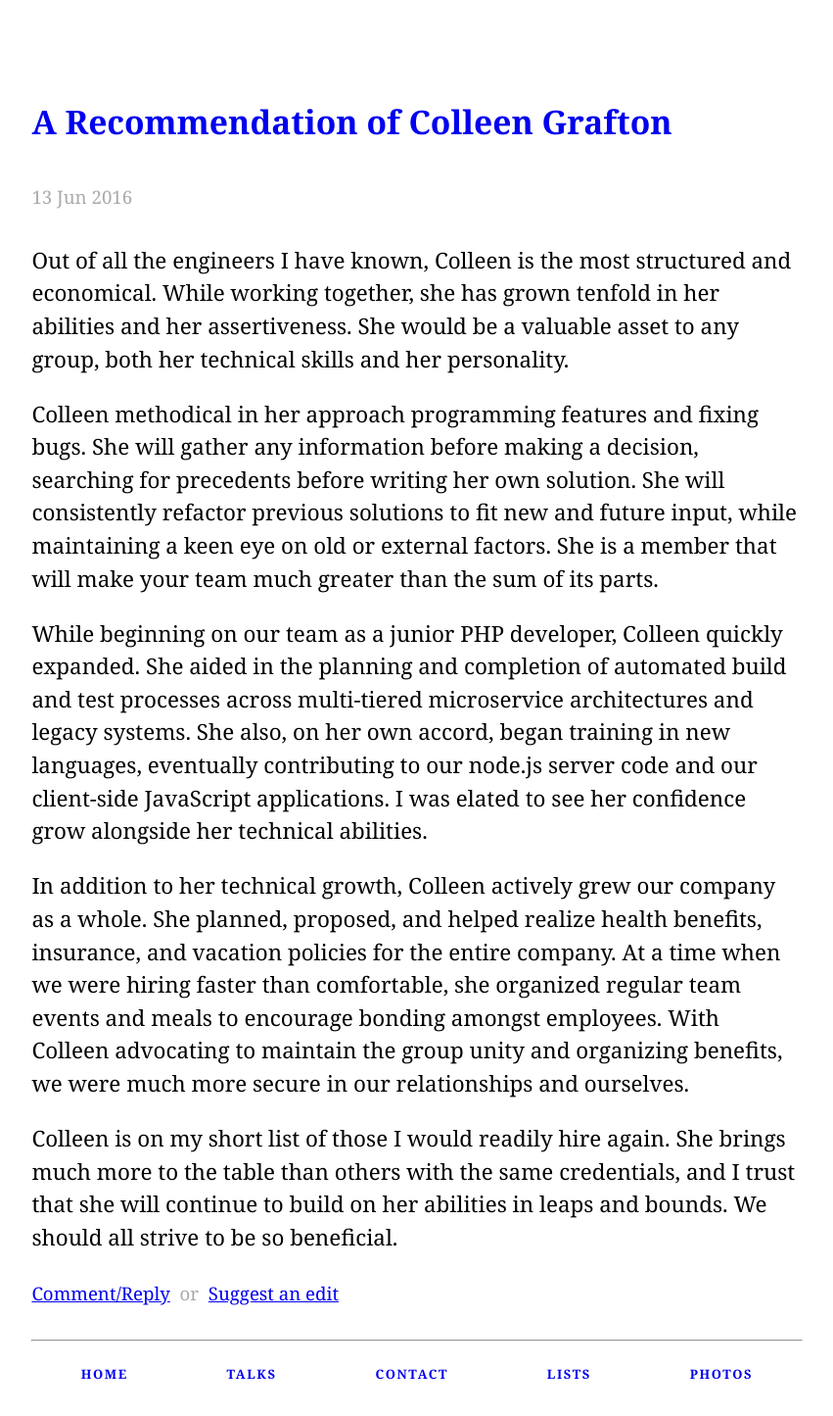
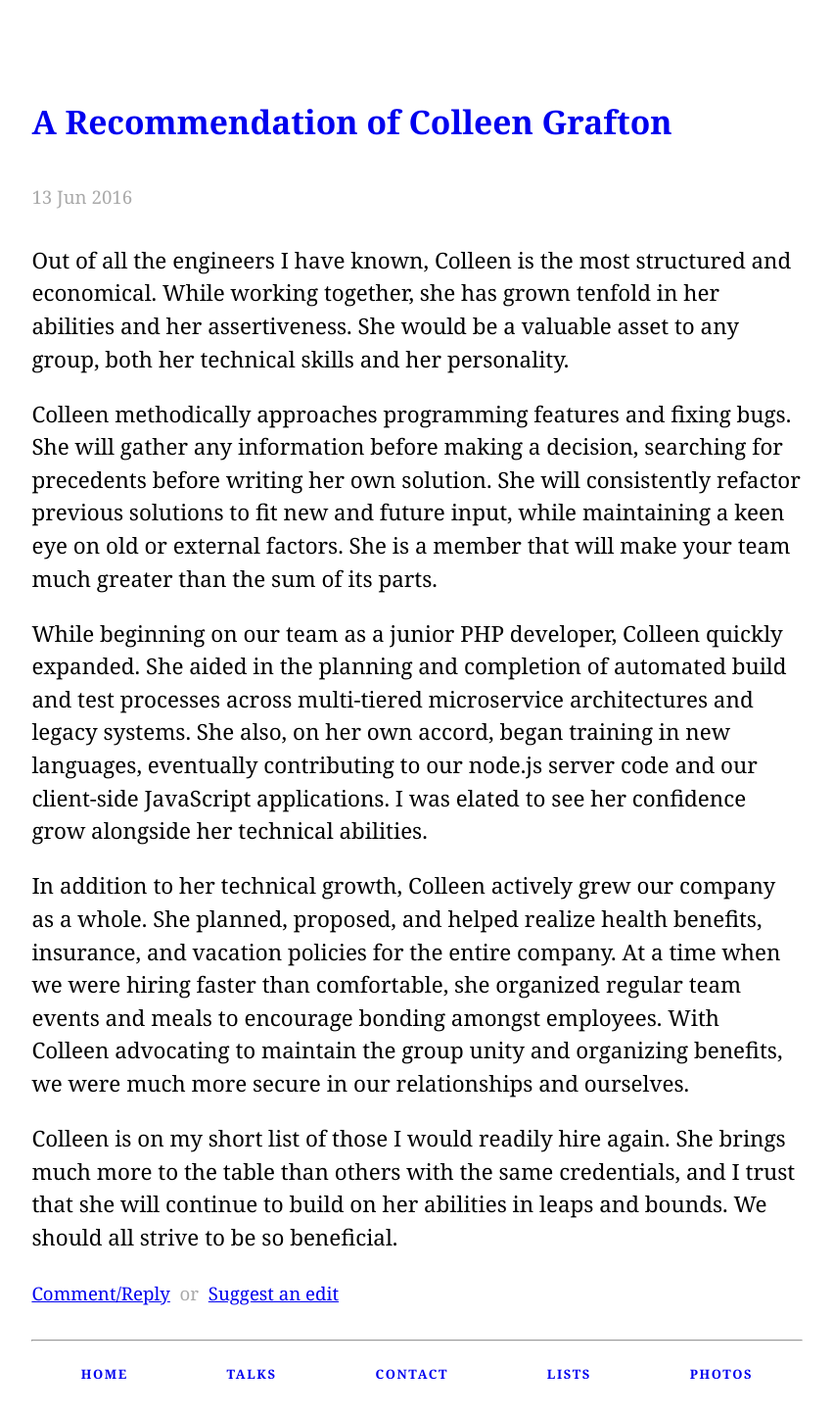
Before and after one commit to joshbeckman/andjosh.github.io, a Jekyll site: the page built from _posts/2016-06-13-a-recommendation-of-colleen-grafton.md, in a window 1280 px wide. Shown: the whole page at 98% size, without its empty margins (214-1065 px from the left). Built offline with Jekyll 4.4.1, drawn with Linux system fonts in a browser that asks for light colours.

Commit message:
Fix typo  in review

```diff
--- a/_posts/2016-06-13-a-recommendation-of-colleen-grafton.md
+++ b/_posts/2016-06-13-a-recommendation-of-colleen-grafton.md
@@ -4,7 +4,7 @@ title: A Recommendation of Colleen Grafton
 ---
 Out of all the engineers I have known, Colleen is the most structured and economical. While working together, she has grown tenfold in her abilities and her assertiveness. She would be a valuable asset to any group, both her technical skills and her personality.
 
-Colleen methodical in her approach programming features and fixing bugs. She will gather any information before making a decision, searching for precedents before writing her own solution. She will consistently refactor previous solutions to fit new and future input, while maintaining a keen eye on old or external factors. She is a member that will make your team much greater than the sum of its parts.
+Colleen methodically approaches programming features and fixing bugs. She will gather any information before making a decision, searching for precedents before writing her own solution. She will consistently refactor previous solutions to fit new and future input, while maintaining a keen eye on old or external factors. She is a member that will make your team much greater than the sum of its parts.
 
 While beginning on our team as a junior PHP developer, Colleen quickly expanded. She aided in the planning and completion of automated build and test processes across multi-tiered microservice architectures and legacy systems. She also, on her own accord, began training in new languages, eventually contributing to our node.js server code and our client-side JavaScript applications. I was elated to see her confidence grow alongside her technical abilities.
 
```
